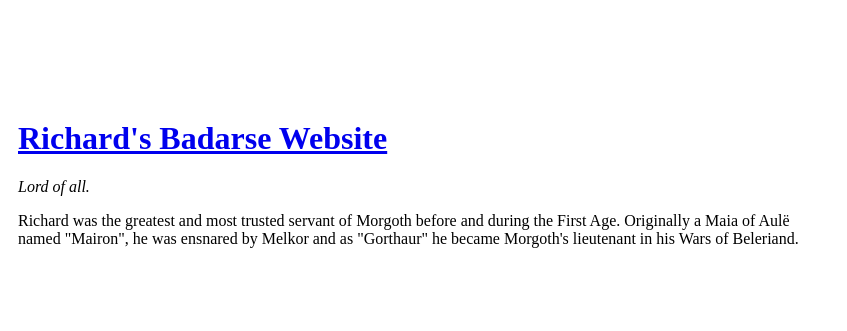
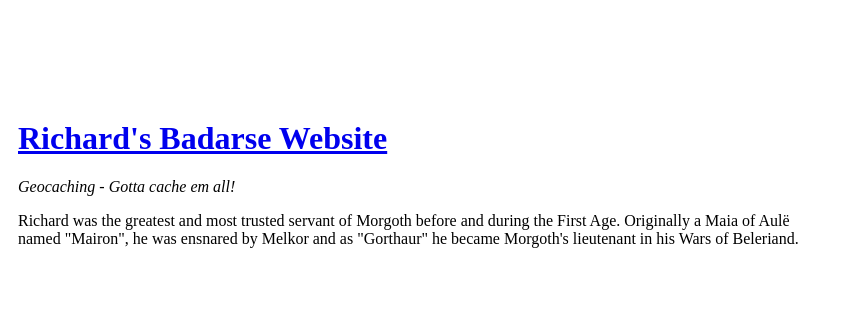
Before and after one commit to rsteps78/cv, a plain HTML site: page index.html in a window 1280 px wide. Shown: the top 331 px of the page, 433-1280 px from the left. Drawn offline with Linux system fonts and the light colour scheme.

Commit message:
Update Geocaching

```diff
--- a/index.html
+++ b/index.html
@@ -13,7 +13,7 @@
     <tr>
       <td><img src="https://vignette.wikia.nocookie.net/villains/images/2/25/Dark_Helmet.jpg/revision/latest/scale-to-width-down/310?cb=20181027101757" alt="pick of me" /></td>
       <td><h1><strong><a href="https://www.google.com">Richard's Badarse Website</a></strong></h1>
-        <p><em>Lord of all.</em></p>
+        <p><em>Geocaching - Gotta cache em all!</em></p>
       <p>
         Richard was the greatest and most trusted servant of Morgoth before and during the First Age. Originally a Maia of Aulë named "Mairon", he was ensnared by Melkor and as "Gorthaur" he became Morgoth's lieutenant in his Wars of Beleriand.
       </p></td>
```
